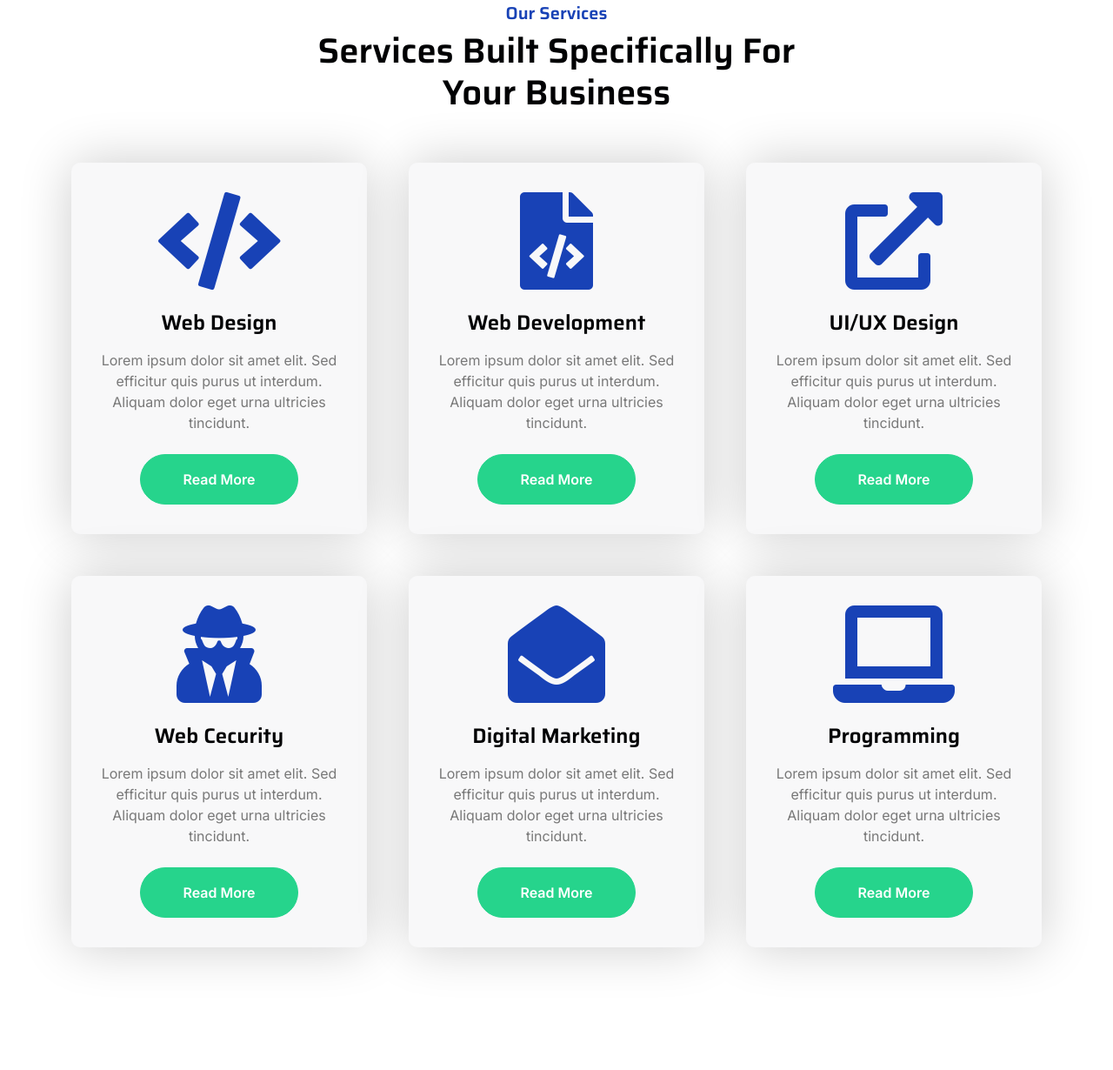
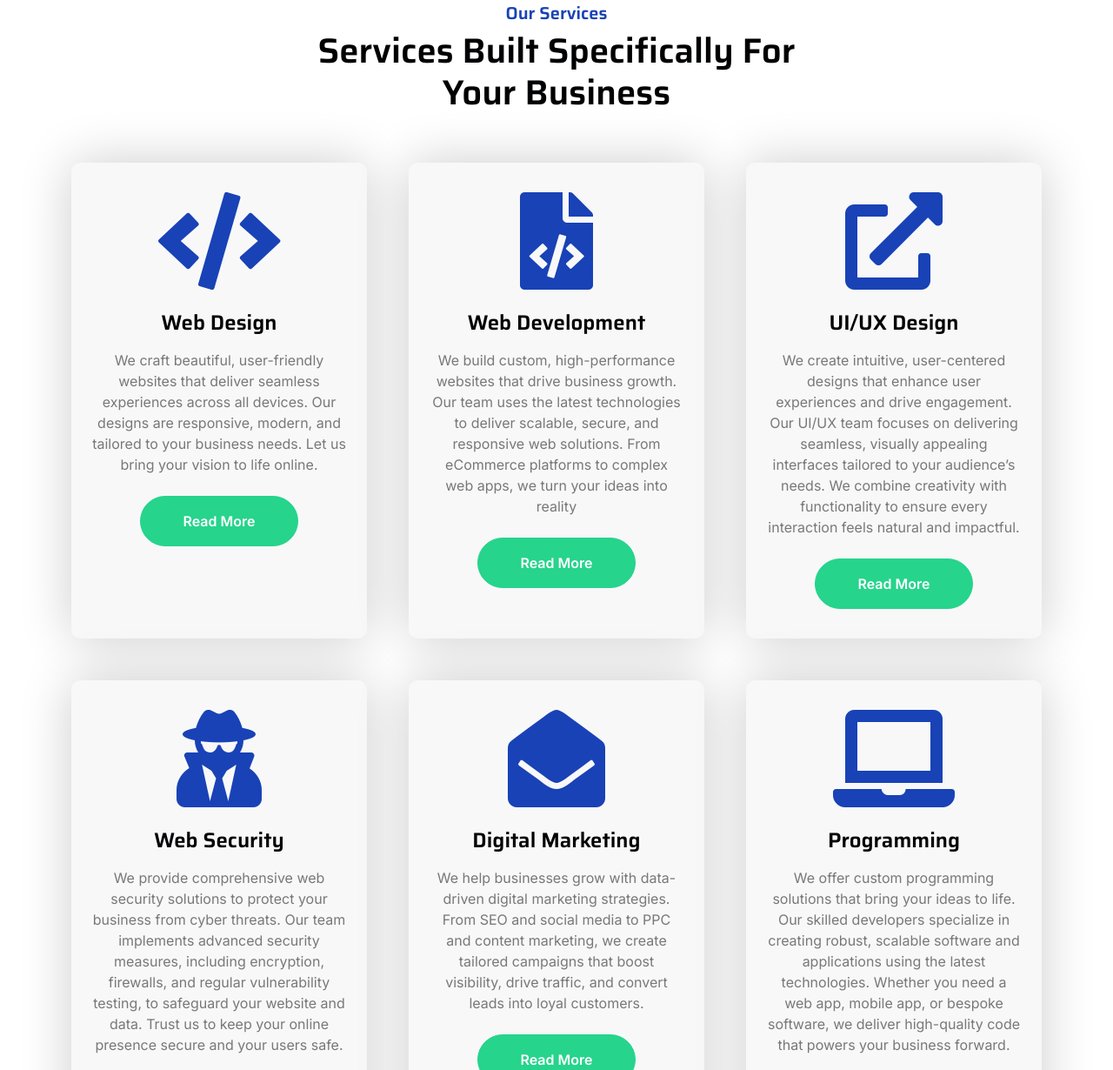
Before and after one commit to vmbinternational/website, a plain HTML site: page service.html in a window 1280 px wide. Shown: the part 740-1970 px from the top of the page at 87% size. Drawn offline with nearby package versions, Linux system fonts and the light colour scheme.

Commit message:
Added short description to each services provided

```diff
--- a/service.html
+++ b/service.html
@@ -170,7 +170,7 @@
                                 <div class="services-content-icon">
                                     <i class="fa fa-code fa-7x mb-4 text-primary"></i>
                                     <h4 class="mb-3">Web Design</h4>
-                                    <p class="mb-4">Lorem ipsum dolor sit amet elit. Sed efficitur quis purus ut interdum. Aliquam dolor eget urna ultricies tincidunt.</p>
+                                    <p class="mb-4">We craft beautiful, user-friendly websites that deliver seamless experiences across all devices. Our designs are responsive, modern, and tailored to your business needs. Let us bring your vision to life online.</p>
                                     <a href="" class="btn btn-secondary text-white px-5 py-3 rounded-pill">Read More</a>
                                 </div>
                             </div>
@@ -182,7 +182,7 @@
                                 <div class="services-content-icon">
                                     <i class="fa fa-file-code fa-7x mb-4 text-primary"></i>
                                     <h4 class="mb-3">Web Development</h4>
-                                    <p class="mb-4">Lorem ipsum dolor sit amet elit. Sed efficitur quis purus ut interdum. Aliquam dolor eget urna ultricies tincidunt.</p>
+                                    <p class="mb-4">We build custom, high-performance websites that drive business growth. Our team uses the latest technologies to deliver scalable, secure, and responsive web solutions. From eCommerce platforms to complex web apps, we turn your ideas into reality</p>
                                     <a href="" class="btn btn-secondary text-white px-5 py-3 rounded-pill">Read More</a>
                                 </div>
                             </div>
@@ -194,7 +194,7 @@
                                 <div class="services-content-icon">
                                     <i class="fa fa-external-link-alt fa-7x mb-4 text-primary"></i>
                                     <h4 class="mb-3">UI/UX Design</h4>
-                                    <p class="mb-4">Lorem ipsum dolor sit amet elit. Sed efficitur quis purus ut interdum. Aliquam dolor eget urna ultricies tincidunt.</p>
+                                    <p class="mb-4">We create intuitive, user-centered designs that enhance user experiences and drive engagement. Our UI/UX team focuses on delivering seamless, visually appealing interfaces tailored to your audience’s needs. We combine creativity with functionality to ensure every interaction feels natural and impactful.</p>
                                     <a href="" class="btn btn-secondary text-white px-5 py-3 rounded-pill">Read More</a>
                                 </div>
                             </div>
@@ -205,8 +205,8 @@
                             <div class="p-4 text-center services-content">
                                 <div class="services-content-icon">
                                     <i class="fas fa-user-secret fa-7x mb-4 text-primary"></i>
-                                    <h4 class="mb-3">Web Cecurity</h4>
-                                    <p class="mb-4">Lorem ipsum dolor sit amet elit. Sed efficitur quis purus ut interdum. Aliquam dolor eget urna ultricies tincidunt.</p>
+                                    <h4 class="mb-3">Web Security</h4>
+                                    <p class="mb-4">We provide comprehensive web security solutions to protect your business from cyber threats. Our team implements advanced security measures, including encryption, firewalls, and regular vulnerability testing, to safeguard your website and data. Trust us to keep your online presence secure and your users safe.</p>
                                     <a href="" class="btn btn-secondary text-white px-5 py-3 rounded-pill">Read More</a>
                                 </div>
 
@@ -219,7 +219,7 @@
                                 <div class="services-content-icon">
                                     <i class="fa fa-envelope-open fa-7x mb-4 text-primary"></i>
                                     <h4 class="mb-3">Digital Marketing</h4>
-                                    <p class="mb-4">Lorem ipsum dolor sit amet elit. Sed efficitur quis purus ut interdum. Aliquam dolor eget urna ultricies tincidunt.</p>
+                                    <p class="mb-4"> We help businesses grow with data-driven digital marketing strategies. From SEO and social media to PPC and content marketing, we create tailored campaigns that boost visibility, drive traffic, and convert leads into loyal customers.</p>
                                     <a href="" class="btn btn-secondary text-white px-5 py-3 rounded-pill">Read More</a>
                                 </div>
                             </div>
@@ -231,7 +231,7 @@
                                 <div class="services-content-icon">
                                     <i class="fas fa-laptop fa-7x mb-4 text-primary"></i>
                                     <h4 class="mb-3">Programming</h4>
-                                    <p class="mb-4">Lorem ipsum dolor sit amet elit. Sed efficitur quis purus ut interdum. Aliquam dolor eget urna ultricies tincidunt.</p>
+                                    <p class="mb-4">We offer custom programming solutions that bring your ideas to life. Our skilled developers specialize in creating robust, scalable software and applications using the latest technologies. Whether you need a web app, mobile app, or bespoke software, we deliver high-quality code that powers your business forward.</p>
                                     <a href="" class="btn btn-secondary text-white px-5 py-3 rounded-pill">Read More</a>
                                 </div>
                             </div>
```
